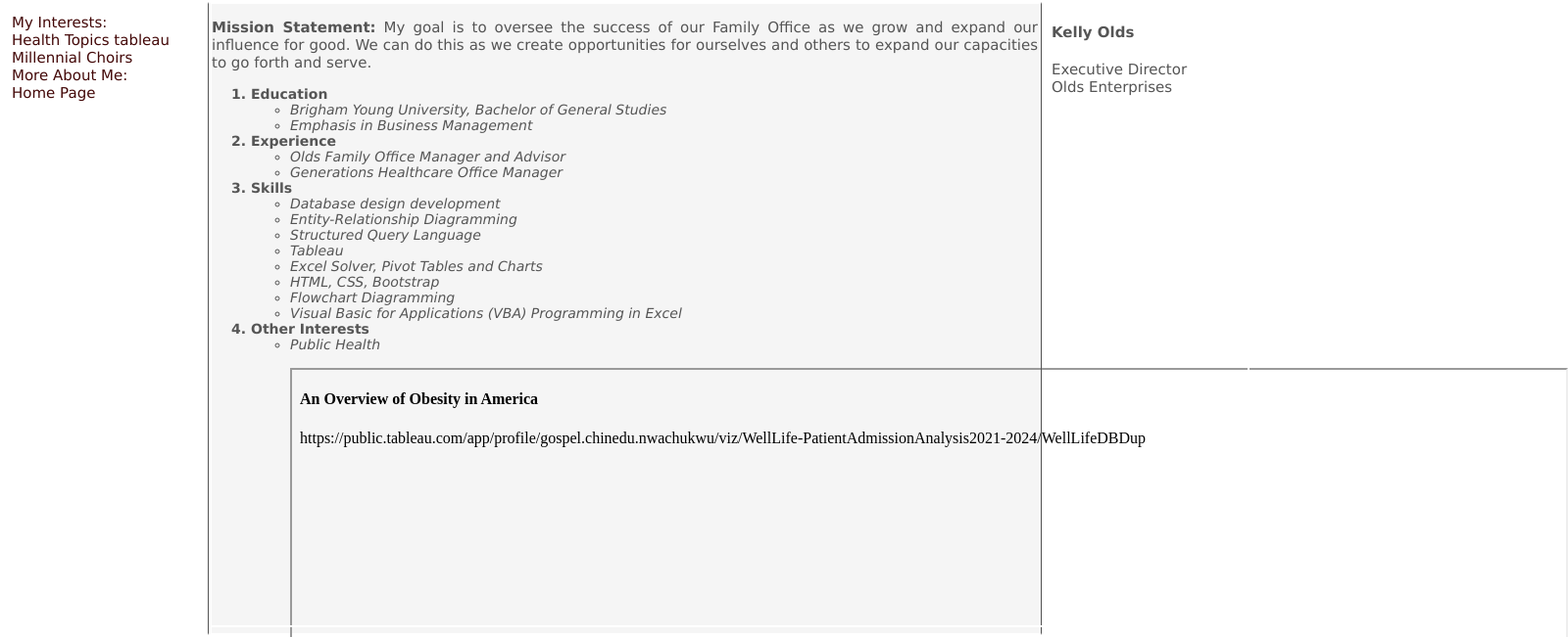
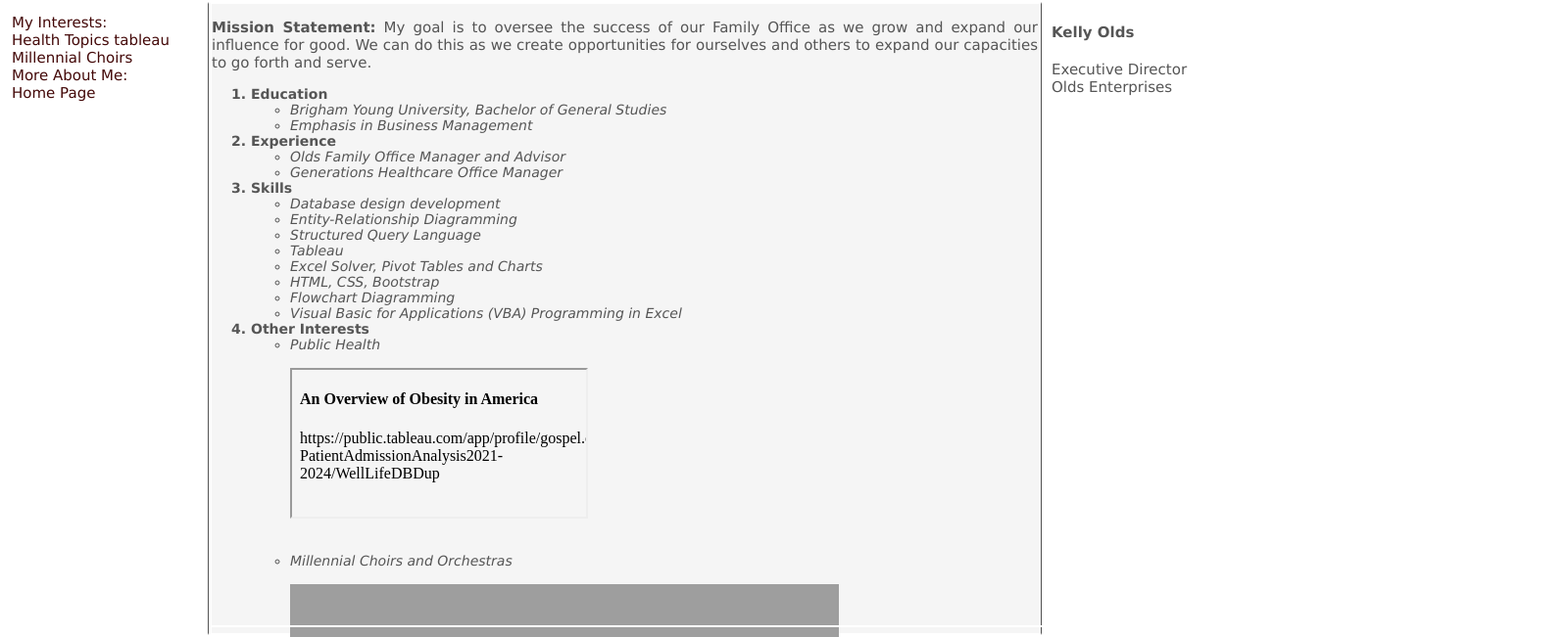
Before and after one commit to KellyOlds/IS201, a plain HTML site: page resume.html in a window 1280 px wide. Shown: the part 112-763 px from the top of the page at 98% size, 1600 px wide, since content can reach past the window. Drawn offline with Linux system fonts and the light colour scheme; grey boxes are pictures that could not be loaded.

Commit message:
Update resume.html

```diff
--- a/resume.html
+++ b/resume.html
@@ -60,7 +60,7 @@
 
       <li id="int" class="ResumeListHeading">Other Interests
             <ul><li>Public Health<br><br>
-           <iframe src="tab.html"; width="1300"; height="800"></iframe></li> <br><br>
+           <iframe src="tab.html"; fit width="common mainbody"></iframe></li> <br><br>
 
                 <li>Millennial Choirs and Orchestras<br><br>
           <iframe width="560" height="315" src="https://www.youtube.com/embed/_Njkt3hSV3c?si=fozYDKiCV2a6D7Eh" title="YouTube video player" frameborder="0" allow="accelerometer; autoplay; clipboard-write; encrypted-media; gyroscope; picture-in-picture; web-share" referrerpolicy="strict-origin-when-cross-origin" allowfullscreen></iframe> </ul></li>
```
